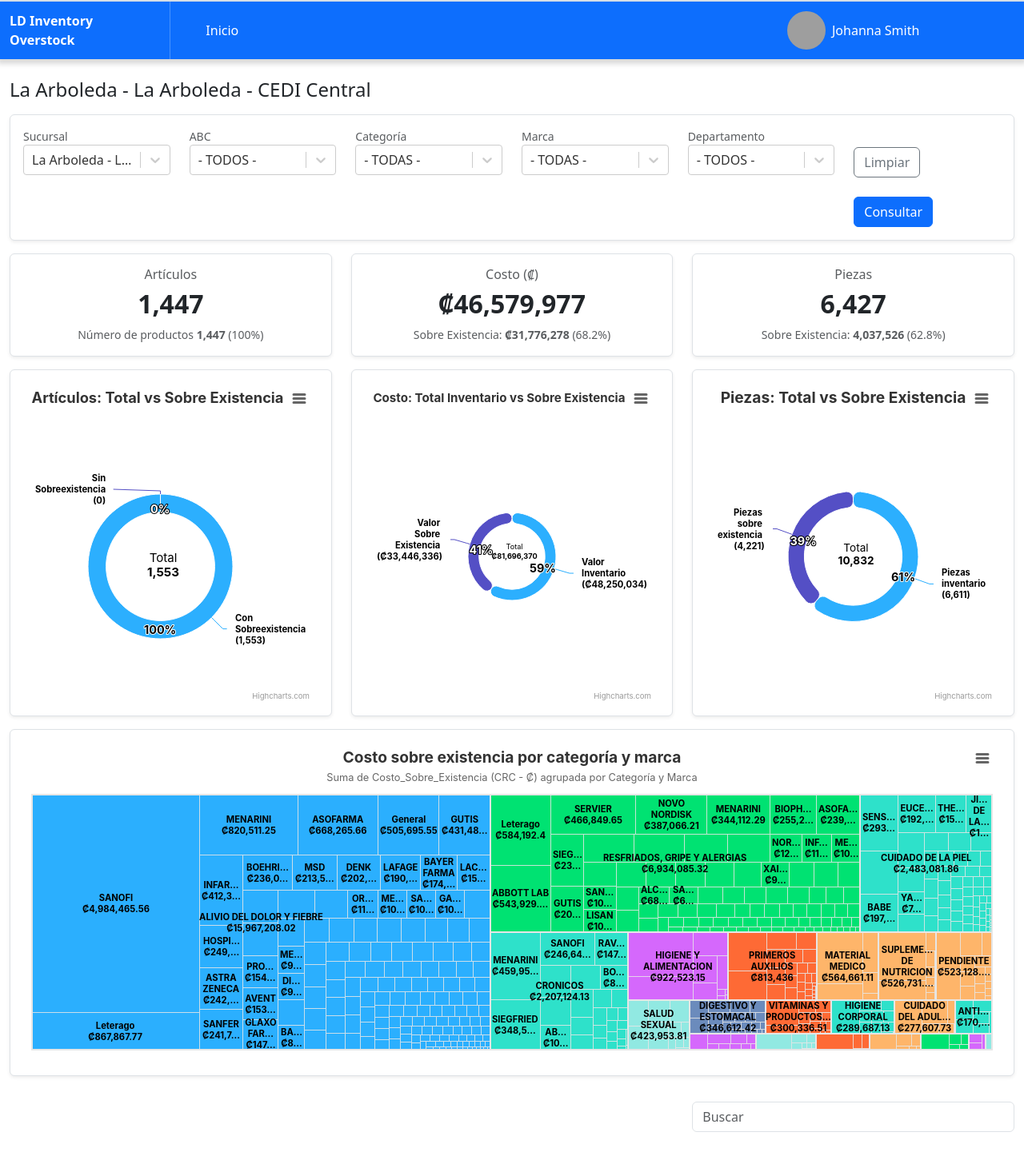
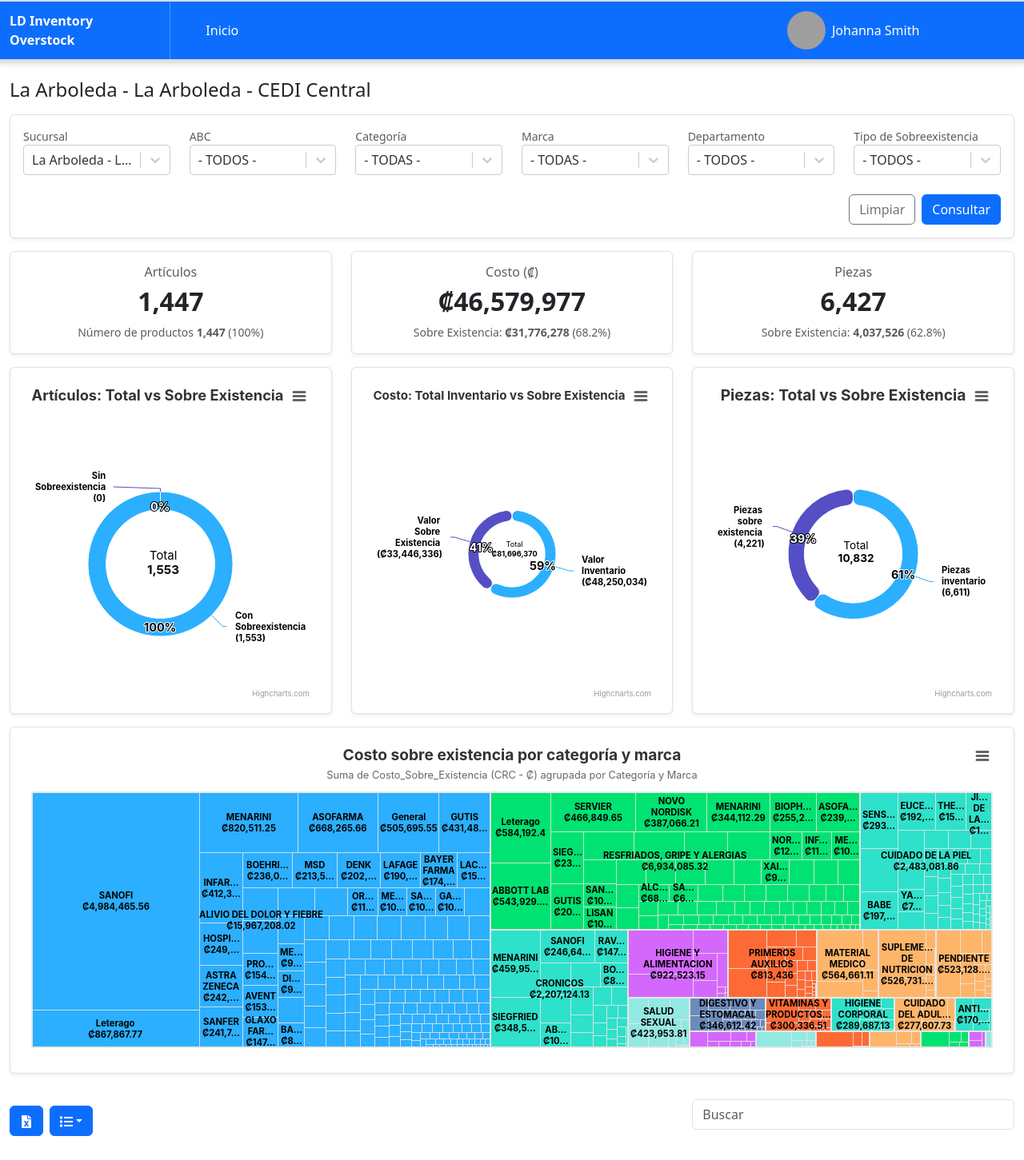
Before and after one commit to bernethe/ld-inventory-overstock, a React (Vite) app: page / in a window 1280 px wide. Shown: the part 84-1535 px from the top of the page at 80% size. Built offline with nearby package versions, Linux system fonts and the light colour scheme; grey boxes are pictures that could not be loaded.

Commit message:
feat: add table header options and new filter for inventory overstock query

```diff
--- a/src/components/content/OverstockLocalTable.jsx
+++ b/src/components/content/OverstockLocalTable.jsx
@@ -147,6 +147,7 @@
 		}
 	];
 	return <TableWrapper
+		tableHeads={myColumns}
 		table={
 			<Table
 				tableID='homeDataTable'
--- a/src/components/elements/TableWrapper.jsx
+++ b/src/components/elements/TableWrapper.jsx
@@ -1,9 +1,23 @@
-import {FaFastForward, FaFastBackward} from 'react-icons/fa';
+import {FaList, FaFileExcel, FaFastForward, FaFastBackward} from 'react-icons/fa';
+import 'bootstrap/dist/js/bootstrap.bundle.min.js';
 
-const TableWrapper = ({table}) => {
+const TableWrapper = ({table, tableHeads}) => {
     return <>
         <div className='row mt-4'>
-			<div className='col-sm-4 offset-sm-8 text-end'>
+			<div className='col-sm-8 my-2'>
+				<button className='btn btn-primary me-2'><FaFileExcel /></button>
+				<div className='dropdown d-inline-block'>
+					<button className='btn btn-primary dropdown-toggle' type='button' id='dropdownMenuButton' data-bs-toggle='dropdown' aria-expanded='false'>
+						<FaList />
+					</button>
+					<ul className='dropdown-menu' aria-labelledby='dropdownMenuButton' onClick={ e => e.stopPropagation() }>
+						{tableHeads.map((head, index) => (
+							<li key={head.accessorKey}><label className='d-block px-2 py-1'><input type='checkbox' /> {head.header}</label></li>
+						))}
+					</ul>
+				</div>
+			</div>
+			<div className='col-sm-4 text-end'>
 				<input type='text' className='form-control' placeholder='Buscar' />
 			</div>
 		</div>
--- a/src/components/pages/QueryPage.jsx
+++ b/src/components/pages/QueryPage.jsx
@@ -28,11 +28,18 @@
 	const brandOptions = useMemo(() => [{value: '', label: '- TODAS -'}, ...getUniqueValues(allData, 'Marca')], []);
 	const departmentOptions = useMemo(() => [{value: '', label: '- TODOS -'}, ...getUniqueValues(allData, 'Departamento')], []);
 
+	const tipoSobreexistenciaOptions = [
+		{value: 1, label: '- TODOS -'},
+		{value: 2, label: 'Regular / Con movimiento'},
+		{value: 3, label: 'Alerta / Sin Movimiento'}
+	];
+
 	const [selectedLocal, setSelectedLocal] = useState(locals[4]);
 	const [selectedABC, setSelectedABC] = useState(abcOptions[0]);
 	const [selectedCategory, setSelectedCategory] = useState(categoryOptions[0]);
 	const [selectedBrand, setSelectedBrand] = useState(brandOptions[0]);
 	const [selectedDepartment, setSelectedDepartment] = useState(departmentOptions[0]);
+	const [selectedTipoSobreexistencia, setSelectedTipoSobreexistencia] = useState(tipoSobreexistenciaOptions[0]);
 
 	return <MainLayout>
 		<div className='container-fluid my-4'>
@@ -66,6 +73,10 @@
 								<Select options={departmentOptions} value={selectedDepartment} onChange={setSelectedDepartment} />
 							</div>
 							<div className='col-sm-2'>
+								<div className='small text-muted'>Tipo de Sobreexistencia</div>
+								<Select options={tipoSobreexistenciaOptions} value={selectedTipoSobreexistencia} onChange={setSelectedTipoSobreexistencia} />
+							</div>
+							<div className='col-sm-12 text-end'>
 								<button className='btn btn-outline-secondary mt-4 me-2'>Limpiar</button>
 								<button className='btn btn-primary mt-4'>Consultar</button>
 							</div>
```
Also changed, not shown: src/components/pages/HomePage.jsx (deleted, +0 -28 lines).
